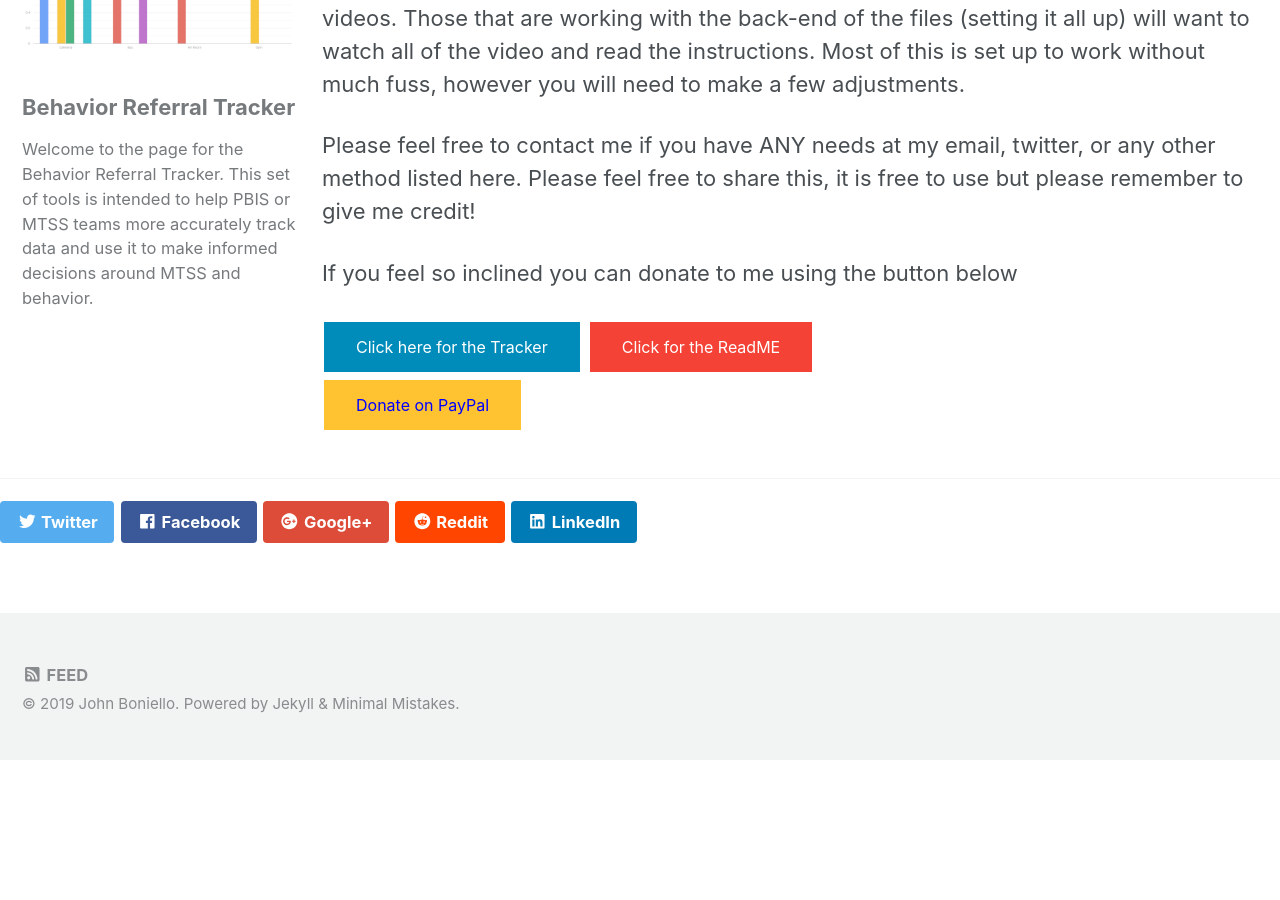
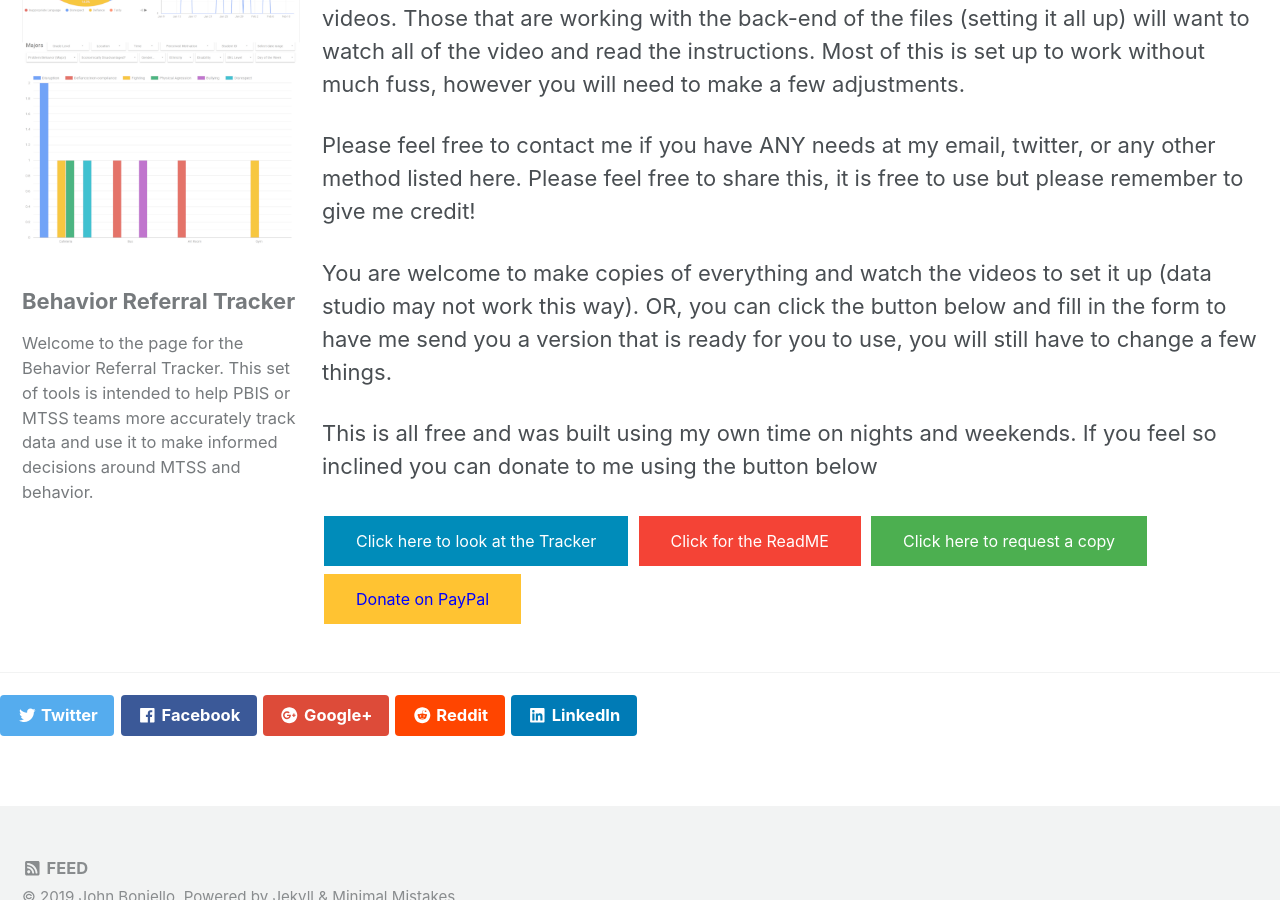
Before and after one commit to johnboniello/Behavior-Tracker, a Jekyll site: the page built from index.html, in a window 1280 px wide and 900 px high, scrolled down 753 px. Built offline with Jekyll 4.4.1, drawn with Linux system fonts in a browser that asks for light colours; nearby versions of some CDN libraries; comment, search, counter and statistics services are not loaded; before the commit the page ends 1512 px from its top, so only the background shows below that.

Commit message:
Add request form

```diff
--- a/index.html
+++ b/index.html
@@ -48,16 +48,19 @@ sidebar:
     <p> Please feel free to contact me if you have ANY needs at my email, twitter, or any other method listed here. Please feel free to share this, it is
       free to use but please remember to give me credit!</p>
 
-    <p> If you feel so inclined you can donate to me using the button below</p>
+      <p>You are welcome to make copies of everything and watch the videos to set it up (data studio may not work this way). OR, you can click the button below and fill in the form to have me send you a version that is ready for you to use, you will still have to change a few things. </p>
+
+    <p> This is all free and was built using my own time on nights and weekends. If you feel so inclined you can donate to me using the button below</p>
 
 
 <a href="https://drive.google.com/drive/folders/1GpqM-qnmys4JKYz4tr7nYtg79pUgctdk?usp=sharing" google drive folder>
-<button class="button button2">Click here for the Tracker</button></a>
+<button class="button button2">Click here to look at the Tracker</button></a>
 
 <a href= "https://docs.google.com/document/d/1JAWfqInHju6o_-Z42uxy7OOAJCq3kZJQxqH4DraSJVU/edit?usp=sharing" README>
 <button  class="button button3">Click for the ReadME</button></a>
 
-
+<a href="https://goo.gl/forms/bUgiImJWfT06GHoZ2" request form>
+<button class="button button">Click here to request a copy</button></a>
 
      </div>
 
```
